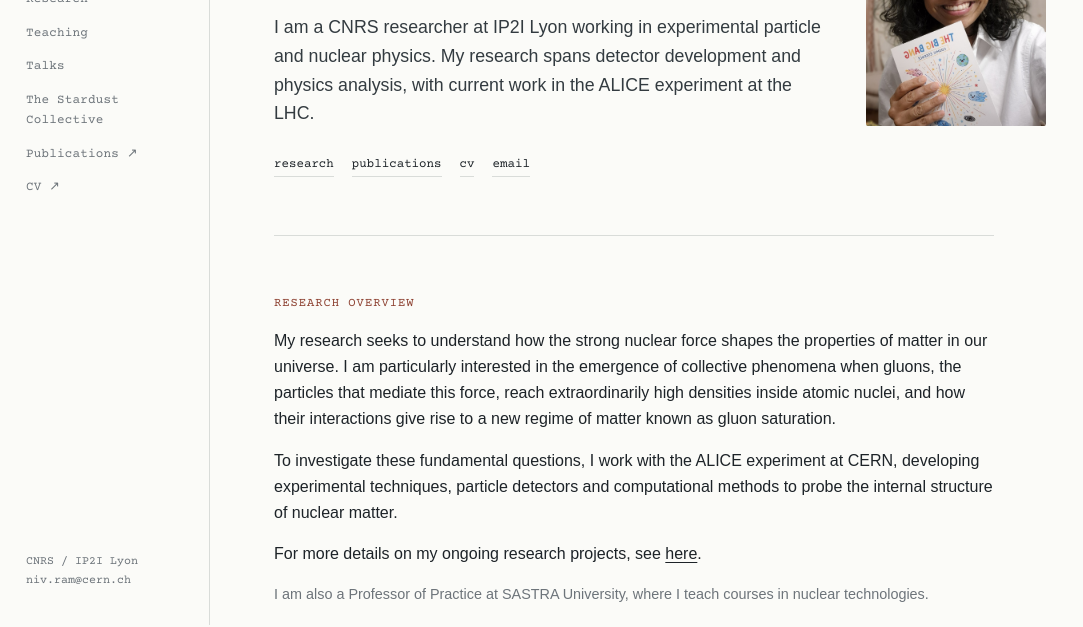
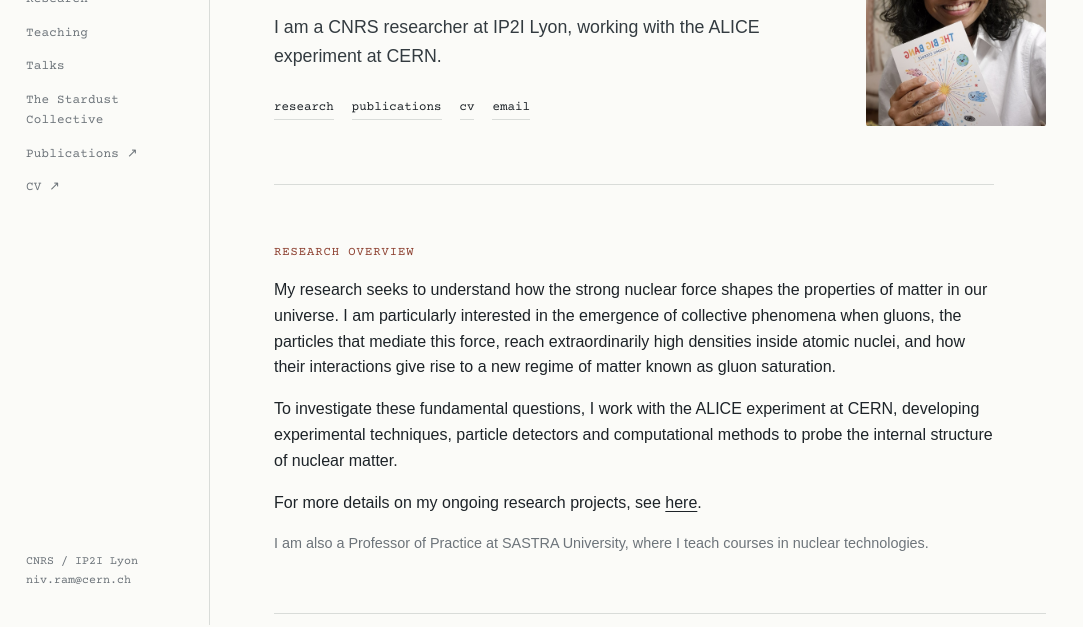
Before and after one commit to nivram-phy/nivram-phy.github.io, a plain HTML site: page index.html in a window 1280 px wide. Shown: the part 175-802 px from the top of the page, without its empty margins (0-1083 px from the left). Drawn offline with nearby package versions, Linux system fonts and the light colour scheme.

Commit message:
Condense homepage introduction to one sentence

```diff
--- a/index.html
+++ b/index.html
@@ -39,9 +39,7 @@
         <h1>Niveditha Ram</h1>
 
         <p class="lede">
-          I am a CNRS researcher at IP2I Lyon working in experimental particle and nuclear physics.
-          My research spans detector development and physics analysis, with current work in the ALICE
-          experiment at the LHC.
+          I am a CNRS researcher at IP2I Lyon, working with the ALICE experiment at CERN.
         </p>
 
         <div class="quicklinks">
```
